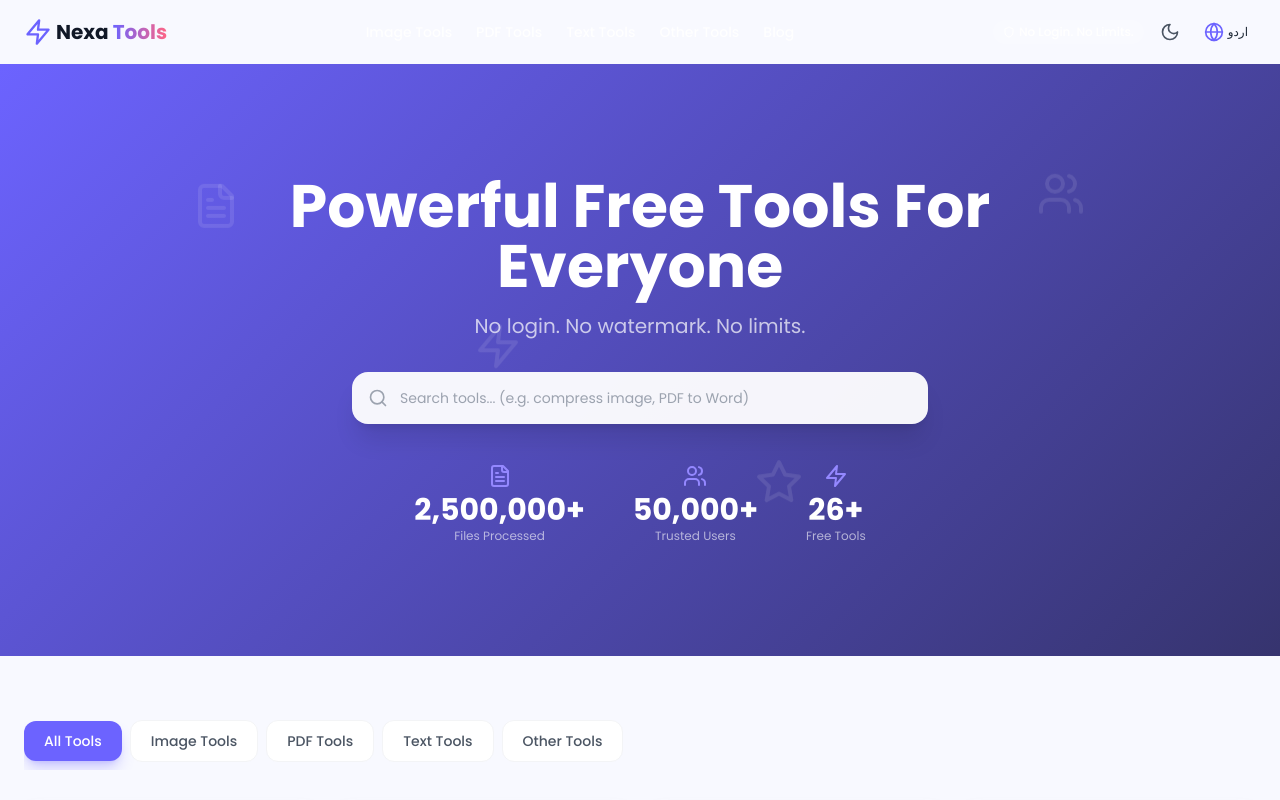
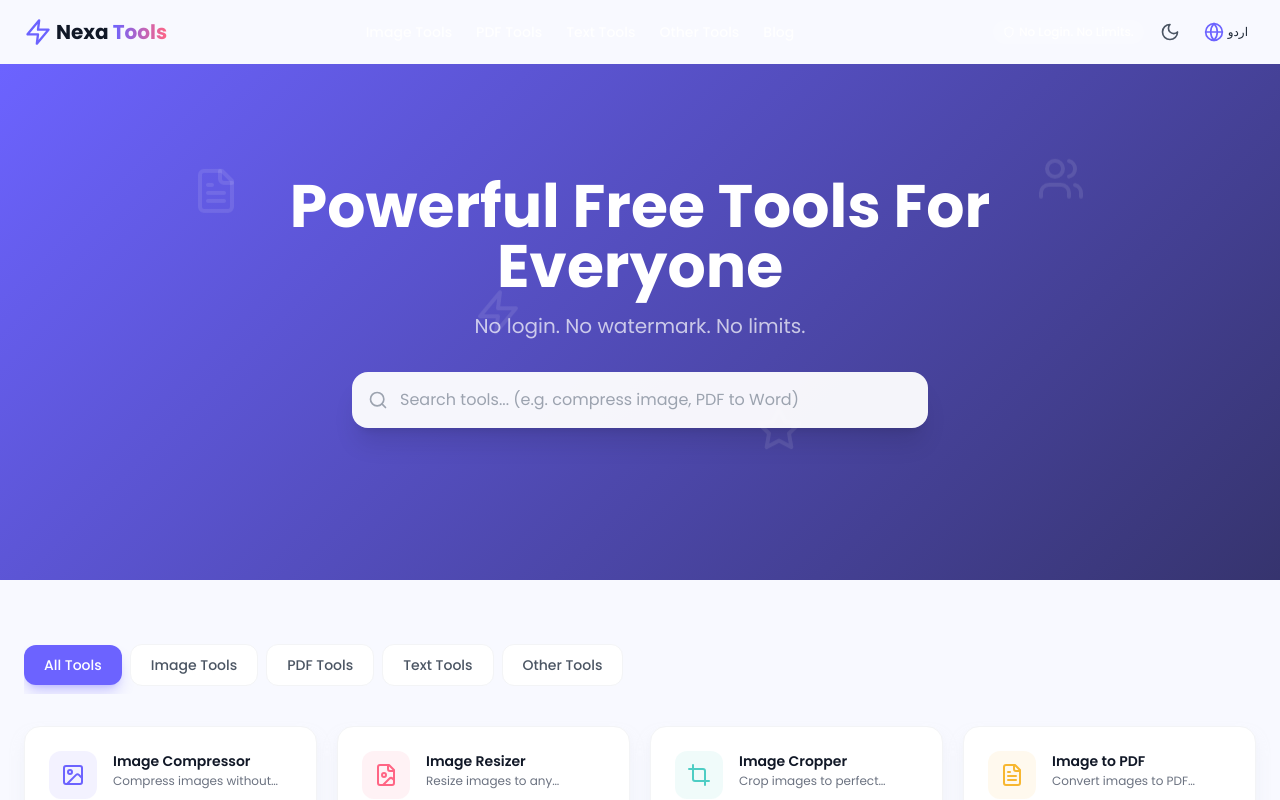
Before and after one commit to basharatbashir033-boop/nexatools, a React (Vite) app: page / in a window 1280 px wide. Shown: the top 800 px of the page. Built offline with nearby package versions, Linux system fonts and the light colour scheme; a web font is replaced by a local one.

Commit message:
Remove fake statistics (Files Processed, Trusted Users, Free Tools) from Hero section

```diff
--- a/src/components/Hero.tsx
+++ b/src/components/Hero.tsx
@@ -28,11 +28,13 @@ export default function Hero() {
         <div className="relative max-w-xl mx-auto mb-10">
           <Search className="absolute left-4 top-1/2 -translate-y-1/2 w-5 h-5 text-gray-400" />
           <input type="text" value={search} onChange={e => setSearch(e.target.value)} placeholder={t('searchPlaceholder')}
-            className="w-full pl-12 pr-4 py-4 rounded-2xl bg-white/95 dark:bg-surface-800/95 text-gray-800 dark:text-gray-100 placeholder-gray-400 shadow-xl focus:ring-2 focus:ring-primary-400 outline-none text-sm" />
+            className="w-full pl-12 pr-4 py-4 rounded-2xl bg-white/95 dark:bg-surface-800/95 text-gray-800 dark:text-gray-100 placeholder-gray-400 shadow-xl focus:ring-2 focus:ring-primary-400 outline-none transition-all"
+          />
           {filtered.length > 0 && (
             <div className="absolute top-full left-0 right-0 mt-2 bg-white dark:bg-surface-800 rounded-xl shadow-2xl border border-gray-100 dark:border-gray-700 overflow-hidden z-10">
               {filtered.map(tool => (
-                <Link key={tool.id} to={`/tool/${tool.slug}`} onClick={() => setSearch('')} className="flex items-center gap-3 px-4 py-3 hover:bg-primary-50 dark:hover:bg-primary-900/20 transition-colors">
+                <Link key={tool.id} to={`/tool/${tool.slug}`} onClick={() => setSearch('')} className="flex items-center gap-3 px-4 py-3 hover:bg-primary-50 dark:hover:bg-primary-900/20 transition-colors"
+                >
                   <tool.icon className="w-5 h-5" style={{ color: tool.color }} />
                   <div><p className="text-sm font-medium text-gray-800 dark:text-gray-100">{lang === 'ur' ? tool.nameUrdu : tool.name}</p><p className="text-xs text-gray-500">{lang === 'ur' ? tool.descriptionUrdu : tool.description}</p></div>
                 </Link>
@@ -40,11 +42,6 @@ export default function Hero() {
             </div>
           )}
         </div>
-        <div className="flex items-center justify-center gap-8 sm:gap-12 flex-wrap">
-          {[{ icon: FileText, value: '2,500,000+', label: t('filesProcessed') }, { icon: Users, value: '50,000+', label: t('trustedUsers') }, { icon: Zap, value: '26+', label: t('freeTools') }].map(({ icon: Icon, value, label }) => (
-            <div key={label} className="text-center"><Icon className="w-6 h-6 text-primary-300 mx-auto mb-1" /><p className="text-2xl sm:text-3xl font-bold text-white">{value}</p><p className="text-xs text-white/60">{label}</p></div>
-          ))}
-        </div>
       </div>
     </section>
   );
```
